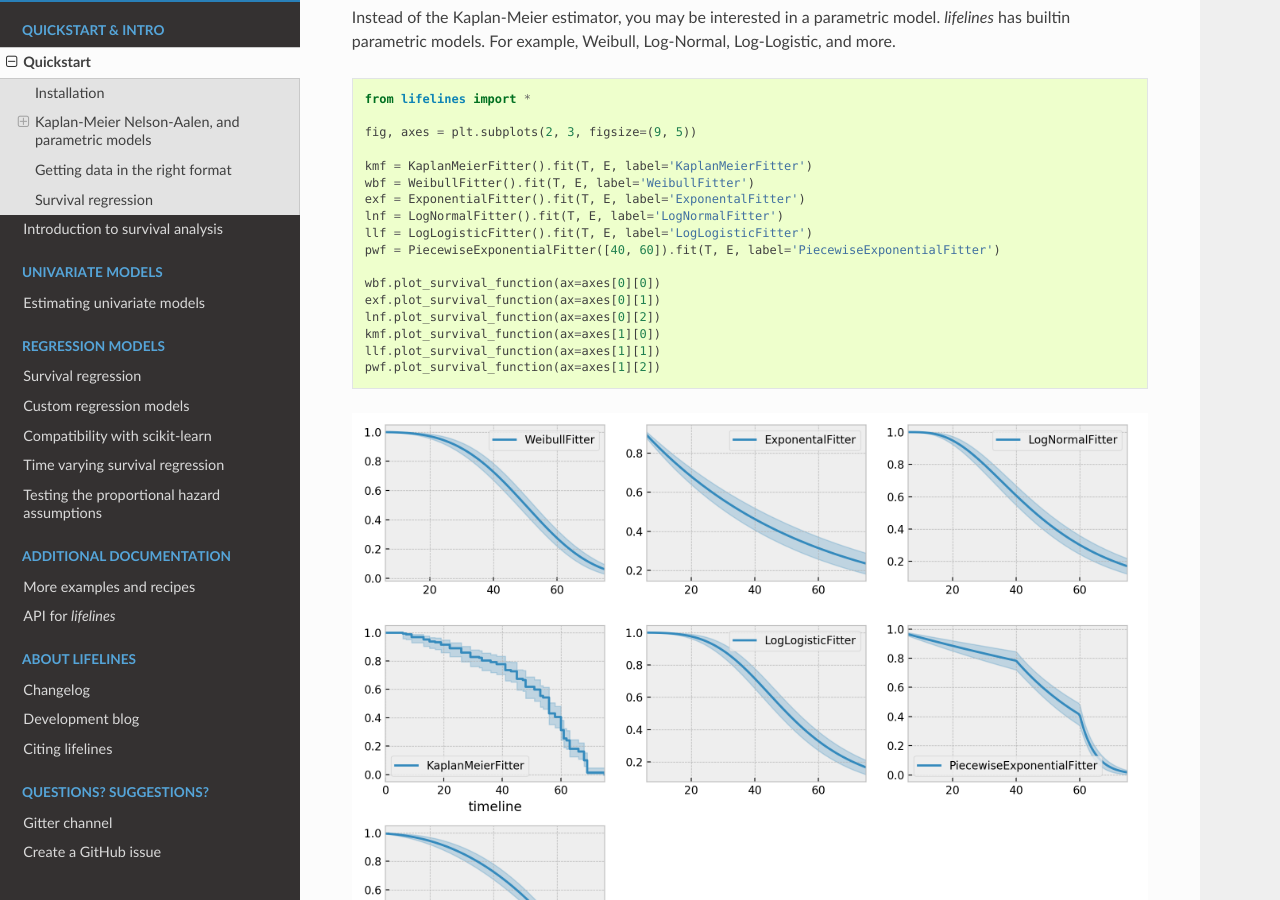
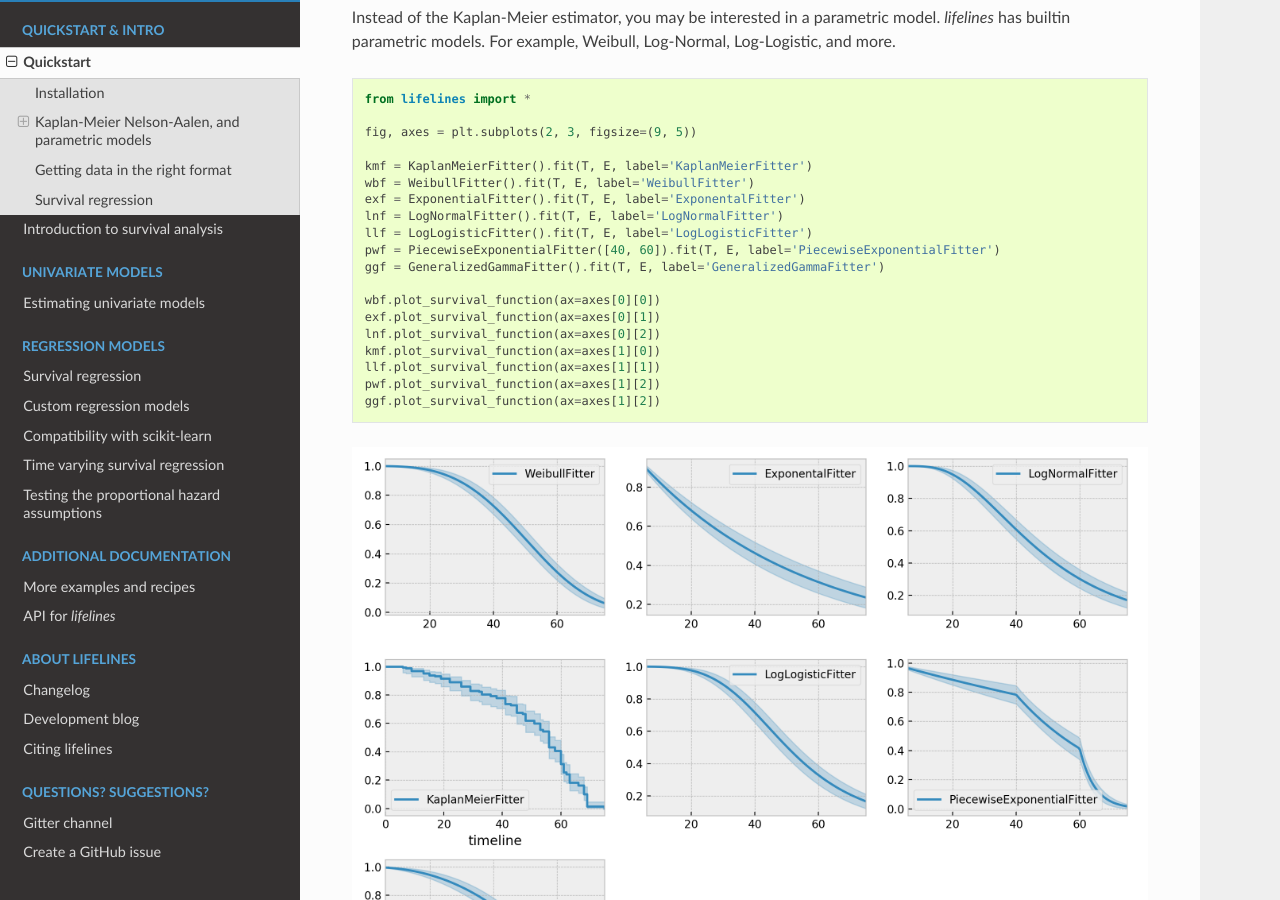
Before and after one commit to CamDavidsonPilon/lifelines, a Sphinx documentation site: the page built from docs/Quickstart.rst, in a window 1280 px wide and 900 px high, scrolled down 2584 px. Built offline with Sphinx 7.4.7 and the Read the Docs theme 2.0.0, drawn with Linux system fonts in a browser that asks for light colours; pages that are not in the unit, such as notebooks, are missing from menus.

Commit message:
some docs

```diff
--- a/docs/Quickstart.rst
+++ b/docs/Quickstart.rst
@@ -104,6 +104,7 @@ Instead of the Kaplan-Meier estimator, you may be interested in a parametric mod
     lnf = LogNormalFitter().fit(T, E, label='LogNormalFitter')
     llf = LogLogisticFitter().fit(T, E, label='LogLogisticFitter')
     pwf = PiecewiseExponentialFitter([40, 60]).fit(T, E, label='PiecewiseExponentialFitter')
+    ggf = GeneralizedGammaFitter().fit(T, E, label='GeneralizedGammaFitter')
 
     wbf.plot_survival_function(ax=axes[0][0])
     exf.plot_survival_function(ax=axes[0][1])
@@ -111,6 +112,7 @@ Instead of the Kaplan-Meier estimator, you may be interested in a parametric mod
     kmf.plot_survival_function(ax=axes[1][0])
     llf.plot_survival_function(ax=axes[1][1])
     pwf.plot_survival_function(ax=axes[1][2])
+    ggf.plot_survival_function(ax=axes[1][2])
 
 .. image:: images/waltons_survival_function.png
 
```
Also changed, not shown: docs/Examples.rst (+8 -1 lines), 1 other file.
